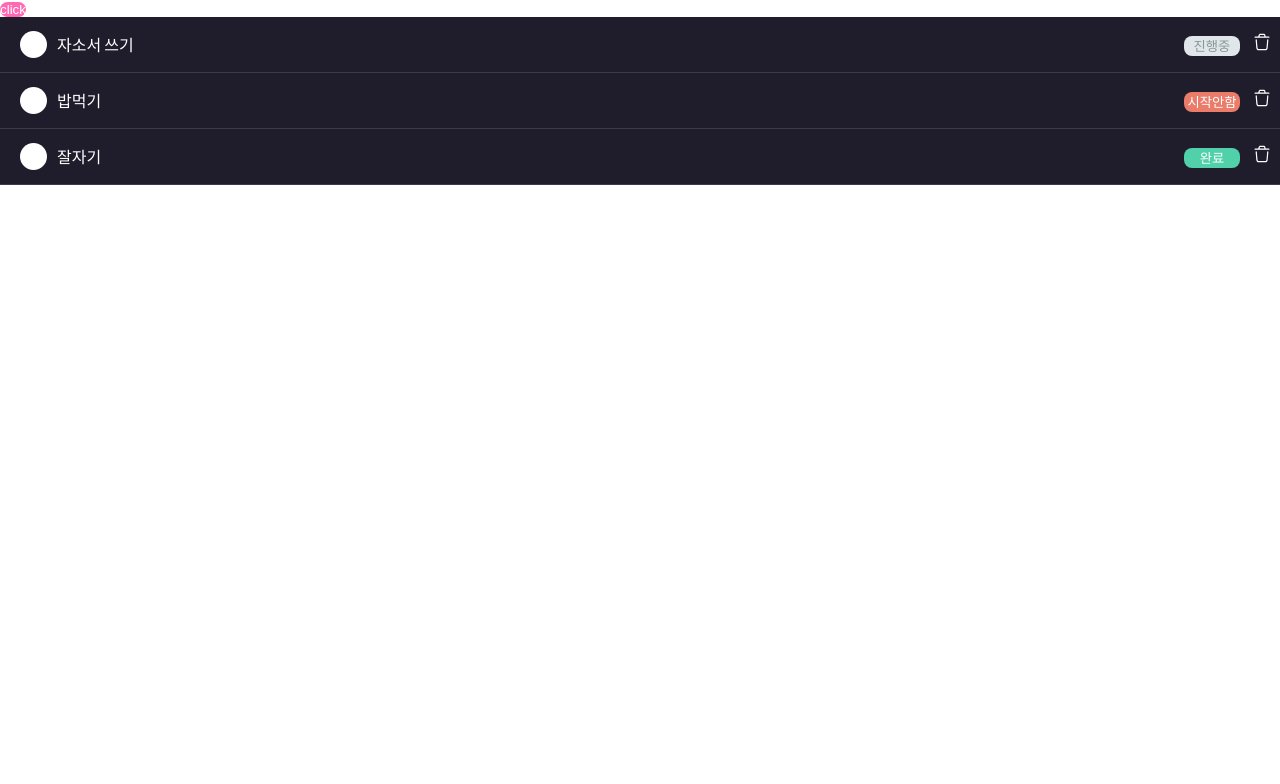
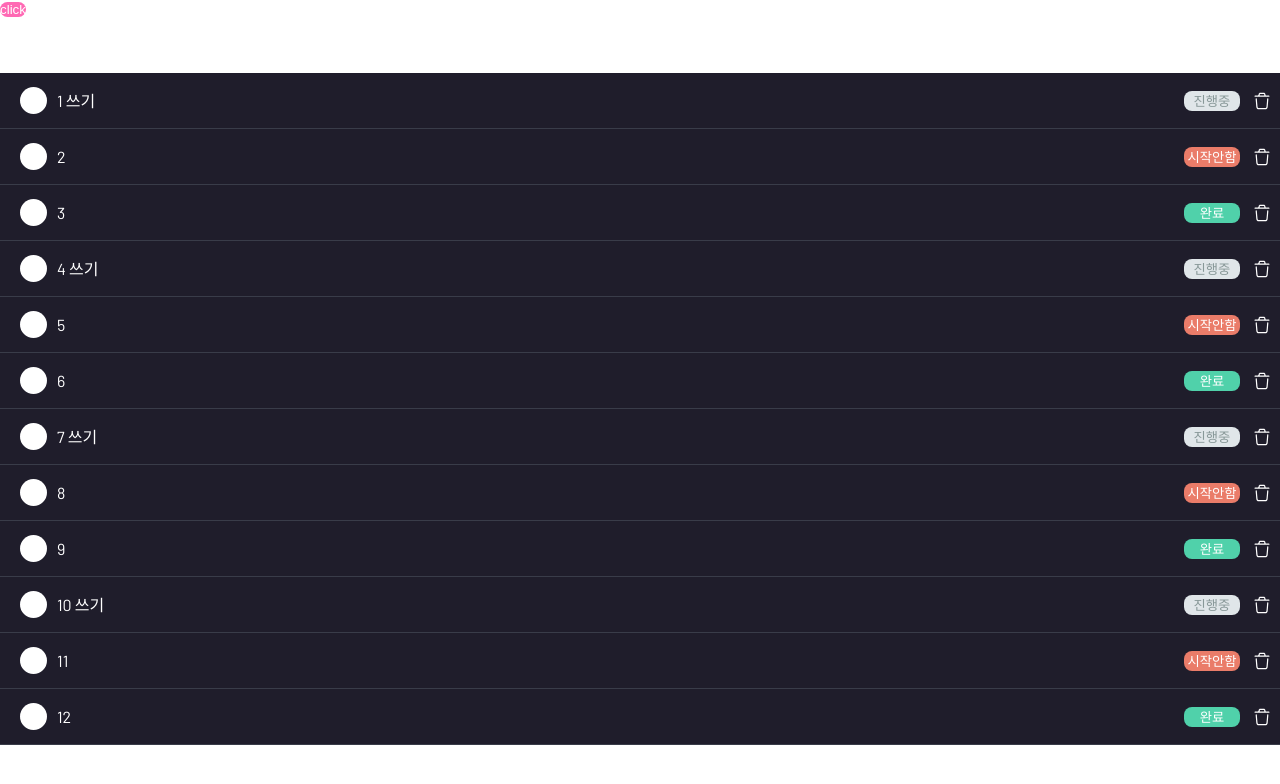
Before and after one commit to ONE-TED/5_moduCompany_team2, a React (Create React App) app: page / in a window 1280 px wide. Shown: the top 784 px of the page. Built offline with nearby package versions, Linux system fonts and the light colour scheme.

Commit message:
[#4] chore : up할 때 margin-top으로 줄때 발생하는 이슈해결해야함.

```diff
--- a/src/App.tsx
+++ b/src/App.tsx
@@ -29,24 +29,96 @@ const task = [
     taskDueDate: '2021-08-24',
     todos: [
       {
-        id: 152187244,
-        taskName: '자소서 쓰기',
+        id: 1521837244,
+        taskName: '1 쓰기',
         stateId: 1, // 여기 stateId로 바뀌였어요!
         createdAt: '2021-02-03',
         updatedAt: '2021-07-07',
         dueDate: '2021-08-24',
       },
       {
-        id: 152187264,
-        taskName: '밥먹기',
+        id: 2521872464,
+        taskName: '2',
         stateId: 0, // 여기 stateId로 바뀌였어요!
         createdAt: '2021-02-03',
         updatedAt: '2021-07-07',
         dueDate: '2021-08-24',
       },
       {
-        id: 152187274,
-        taskName: '잘자기',
+        id: 3521857274,
+        taskName: '3',
+        stateId: 2, // 여기 stateId로 바뀌였어요!
+        createdAt: '2021-02-03',
+        updatedAt: '2021-07-07',
+        dueDate: '2021-08-24',
+      },
+      {
+        id: 15421687244,
+        taskName: '4 쓰기',
+        stateId: 1, // 여기 stateId로 바뀌였어요!
+        createdAt: '2021-02-03',
+        updatedAt: '2021-07-07',
+        dueDate: '2021-08-24',
+      },
+      {
+        id: 25241877264,
+        taskName: '5',
+        stateId: 0, // 여기 stateId로 바뀌였어요!
+        createdAt: '2021-02-03',
+        updatedAt: '2021-07-07',
+        dueDate: '2021-08-24',
+      },
+      {
+        id: 35231878274,
+        taskName: '6',
+        stateId: 2, // 여기 stateId로 바뀌였어요!
+        createdAt: '2021-02-03',
+        updatedAt: '2021-07-07',
+        dueDate: '2021-08-24',
+      },
+      {
+        id: 1521827244,
+        taskName: '7 쓰기',
+        stateId: 1, // 여기 stateId로 바뀌였어요!
+        createdAt: '2021-02-03',
+        updatedAt: '2021-07-07',
+        dueDate: '2021-08-24',
+      },
+      {
+        id: 2521687264,
+        taskName: '8',
+        stateId: 0, // 여기 stateId로 바뀌였어요!
+        createdAt: '2021-02-03',
+        updatedAt: '2021-07-07',
+        dueDate: '2021-08-24',
+      },
+      {
+        id: 3521877274,
+        taskName: '9',
+        stateId: 2, // 여기 stateId로 바뀌였어요!
+        createdAt: '2021-02-03',
+        updatedAt: '2021-07-07',
+        dueDate: '2021-08-24',
+      },
+      {
+        id: 152187244,
+        taskName: '10 쓰기',
+        stateId: 1, // 여기 stateId로 바뀌였어요!
+        createdAt: '2021-02-03',
+        updatedAt: '2021-07-07',
+        dueDate: '2021-08-24',
+      },
+      {
+        id: 2528187264,
+        taskName: '11',
+        stateId: 0, // 여기 stateId로 바뀌였어요!
+        createdAt: '2021-02-03',
+        updatedAt: '2021-07-07',
+        dueDate: '2021-08-24',
+      },
+      {
+        id: 3521879274,
+        taskName: '12',
         stateId: 2, // 여기 stateId로 바뀌였어요!
         createdAt: '2021-02-03',
         updatedAt: '2021-07-07',
--- a/src/Components/TodoList/TodoItem/index.tsx
+++ b/src/Components/TodoList/TodoItem/index.tsx
@@ -13,6 +13,9 @@ interface Props {
     interSectItem: (id: number) => void;
   };
   switchStateData: () => void;
+  clickElId: { current: number | null };
+  interSectElId: { current: number | null };
+  lastLeaveTarget: { current: HTMLDivElement | null };
 }
 interface ObjetIndexTypes {
   [key: number]: string;
@@ -44,6 +47,9 @@ const TodoItem: React.FC<Props> = ({
   handleCheckedId,
   setDragItemId,
   switchStateData,
+  interSectElId,
+  clickElId,
+  lastLeaveTarget,
 }) => {
   const handleDelete = (): void => {
     console.log(todo.id, '지워질 아이디');
@@ -53,23 +59,42 @@ const TodoItem: React.FC<Props> = ({
   };
   const onDragStart = (e: React.DragEvent<HTMLDivElement>): void => {
     const $target = e.target as HTMLDivElement;
-    $target.classList.add('grap');
     e.dataTransfer.effectAllowed = 'move';
     setDragItemId.grabItem(todo.id);
+    // setIsDrag(true);
   };
-  const onDragEnter = (): void => {
+  const moveAnimation = () => {
+    if (clickElId.current! < interSectElId.current!) {
+      return 'move_up';
+    } else if (clickElId.current! > interSectElId.current!) return 'move_down';
+    return '_';
+  };
+  const onDragEnter = (e: React.DragEvent<HTMLDivElement>): void => {
+    const $target = e.target as HTMLDivElement;
     setDragItemId.interSectItem(todo.id);
+    if (clickElId.current !== interSectElId.current)
+      $target.classList.add('move');
+    lastLeaveTarget.current = $target;
+    // switchStateData(); //옮길때마다 순서변경하기
+    // clickElId.current = interSectElId.current;
+    // interSectElId.current = null;
+    //겹쳐진게 잡은것보다
   };
 
   const onDragEnd = (e: React.DragEvent<HTMLDivElement>): void => {
     switchStateData();
     const $target = e.target as HTMLDivElement;
-    $target.classList.remove('grap');
+    $target.classList.remove('move');
+    if (lastLeaveTarget) lastLeaveTarget.current!.classList.remove('move');
   };
   const onDragOver = (e: React.DragEvent<HTMLDivElement>): void => {
     e.preventDefault();
   };
 
+  const onDragLeave = (e: React.DragEvent<HTMLDivElement>): void => {
+    const $target = e.target as HTMLDivElement;
+    $target.classList.remove('move');
+  };
   return (
     <Container
       data-id={todo.id}
@@ -78,6 +103,7 @@ const TodoItem: React.FC<Props> = ({
       onDragEnter={onDragEnter}
       onDragEnd={onDragEnd}
       onDragOver={onDragOver}
+      onDragLeave={onDragLeave}
     >
       <LSide>
         <CheckIconWrapper onClick={() => handleCheckedId(todo.stateId)}>
@@ -101,11 +127,14 @@ const TodoItem: React.FC<Props> = ({
 export default TodoItem;
 
 const LSide = styled.div`
+  display: flex;
+  align-items: center;
   justify-content: center;
-  align-items: center;
-  display: flex;
 `;
 const RSide = styled.div`
+  display: flex;
+  align-items: center;
+  justify-content: center;
   & > button {
     margin-right: 14px;
   }
@@ -125,16 +154,17 @@ const CheckIconWrapper = styled.div`
   width: 27px;
   height: 27px;
   border-radius: 20px;
-  margin-right: 8px;
   position: relative;
   cursor: pointer;
   &:hover {
     opacity: 0.9;
   }
   & > svg {
+    width: 15px;
+    height: 15px;
     position: absolute;
-    left: 10px;
-    top: 10px;
+    left: 6px;
+    top: 6px;
   }
 `;
 const Container = styled.div`
@@ -146,7 +176,7 @@ const Container = styled.div`
   background-color: ${({ theme }) => theme.colors.strongDarkBg};
   border-bottom: 1px solid ${({ theme }) => theme.colors.darkLine};
   &:hover {
-    opacity: 0.8;
+    opacity: 0.9;
     cursor: grab;
   }
   & div {
@@ -154,6 +184,10 @@ const Container = styled.div`
   }
   &.grap {
     background-color: ${({ theme }) => theme.colors.darkLine};
+  }
+  transition: 0.1s;
+  &.move {
+    margin-bottom: 56px;
   }
 `;
 const StatusButton = styled(Button)`
--- a/src/Components/TodoList/index.tsx
+++ b/src/Components/TodoList/index.tsx
@@ -33,6 +33,7 @@ const TodoList: React.FC<Props> = ({ data, setTodoData }) => {
   //drag n drop
   const interSectElId = useRef<number>(-1);
   const clickElId = useRef<number>(-1);
+  const lastLeaveTarget = useRef<HTMLDivElement | null>(null);
   const setDragItemId = {
     grabItem: (id: number): void => {
       clickElId.current = getElementIndex(data, id);
@@ -57,12 +58,15 @@ const TodoList: React.FC<Props> = ({ data, setTodoData }) => {
       {data &&
         data.map((todo) => (
           <TodoItem
-            key={todo.stateId}
+            key={todo.id}
             todo={todo}
             checkedId={checkedId}
             handleCheckedId={handleCheckedId}
             setDragItemId={setDragItemId}
             switchStateData={switchStateData}
+            interSectElId={interSectElId}
+            clickElId={clickElId}
+            lastLeaveTarget={lastLeaveTarget}
           ></TodoItem>
         ))}
     </Wrapper>
@@ -71,4 +75,6 @@ const TodoList: React.FC<Props> = ({ data, setTodoData }) => {
 
 export default TodoList;
 
-const Wrapper = styled.div``;
+const Wrapper = styled.div`
+  margin-top: 56px;
+`;
```
